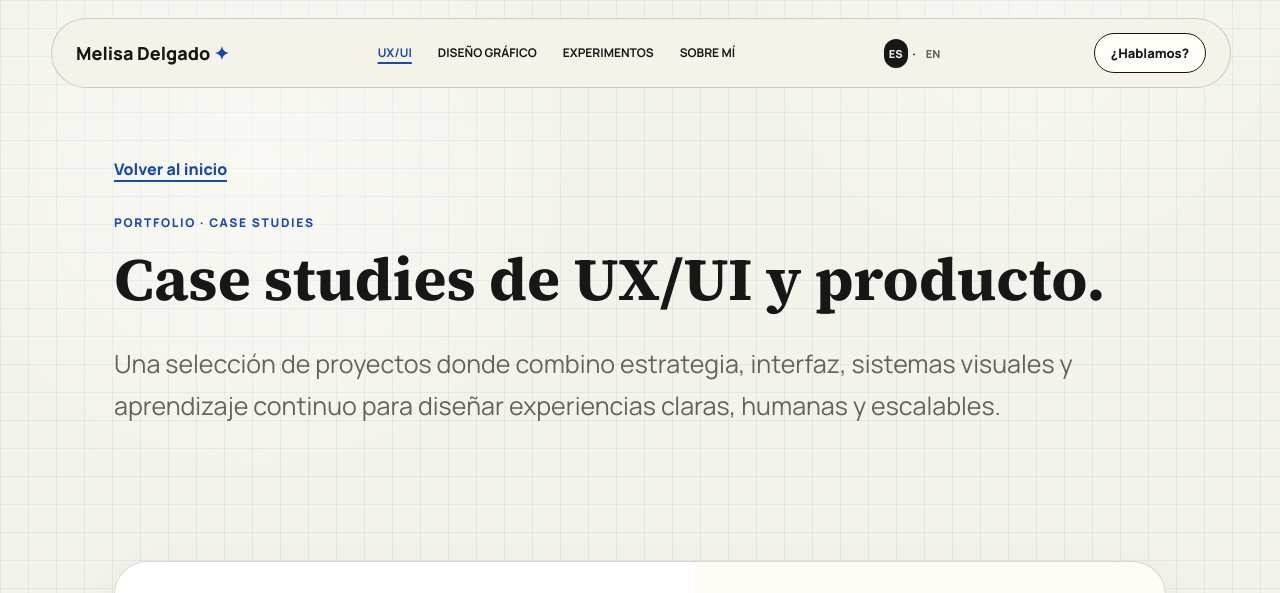
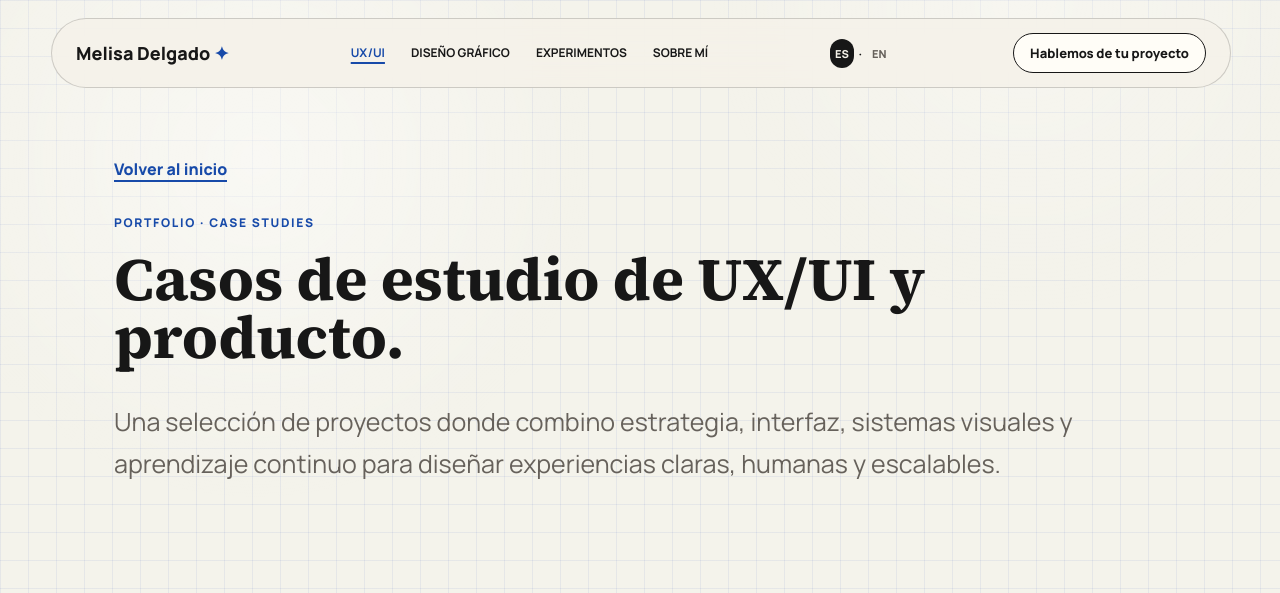
Before and after one commit to melidelgado-ux/melidelgado-portfolio, a plain HTML site: page portfolio.html in a window 1280 px wide. Shown: the top 593 px of the page. Drawn offline with Linux system fonts and the light colour scheme; a web font is replaced by a local one.

Commit message:
Publish portfolio updates

```diff
--- a/portfolio.html
+++ b/portfolio.html
@@ -3,7 +3,7 @@
   <head>
     <meta charset="utf-8" />
     <meta name="viewport" content="width=device-width, initial-scale=1" />
-    <title>Melisa Delgado - Portfolio</title>
+    <title>Proyectos UX/UI · Melisa Delgado</title>
     <link rel="stylesheet" href="styles.css" />
   </head>
   <body>
@@ -20,7 +20,7 @@
         <span aria-hidden="true">·</span>
         <button type="button" data-language="en" aria-pressed="false">EN</button>
       </div>
-      <a class="nav-cta" href="https://www.linkedin.com/in/melisa-lorena-delgado/" target="_blank" rel="noreferrer">¿Hablamos?</a>
+      <a class="nav-cta" href="https://www.linkedin.com/in/melisa-lorena-delgado/" target="_blank" rel="noreferrer">Hablemos de tu proyecto</a>
     </header>
 
     <main class="case-main">
@@ -28,7 +28,7 @@
         <div>
           <a class="back-link" href="index.html#work">Volver al inicio</a>
           <p class="eyebrow">Portfolio · Case studies</p>
-          <h1>Case studies de UX/UI y producto.</h1>
+          <h1>Casos de estudio de UX/UI y producto.</h1>
           <p class="case-summary">
             Una selección de proyectos donde combino estrategia, interfaz, sistemas visuales
             y aprendizaje continuo para diseñar experiencias claras, humanas y escalables.
@@ -37,7 +37,7 @@
       </section>
 
       <section class="section portfolio-directory">
-        <div class="featured-grid" aria-label="Case studies de UX/UI">
+        <div class="featured-grid" aria-label="Casos de estudio de UX/UI">
           <a class="project-card project-card-large interactive-card" href="asesuisa.html" aria-label="Leer caso de Asesuisa">
             <div class="project-media asesuisa project-media-image project-media-logo" data-project="Asesuisa">
               <img src="assets/asesuisa-logo.png" alt="Logotipo de Asesuisa" />
--- a/translations.js
+++ b/translations.js
@@ -6,12 +6,35 @@
     "Sobre mí": "About",
     "Inicio": "Home",
     "¿Hablamos?": "Let's talk",
+    "Hablemos de tu proyecto": "Let's talk about your project",
+    "Melisa Delgado · Diseñadora UX/UI": "Melisa Delgado · UX/UI Designer",
+    "Proyectos UX/UI · Melisa Delgado": "UX/UI Projects · Melisa Delgado",
+    "Portfolio as a Product · Melisa Delgado": "Portfolio as a Product · Melisa Delgado",
+    "Asesuisa · Caso UX/UI · Melisa Delgado": "Asesuisa · UX/UI Case Study · Melisa Delgado",
+    "Alianza Américas · Caso UX/UI · Melisa Delgado": "Alianza Américas · UX/UI Case Study · Melisa Delgado",
+    "Diseño gráfico · Melisa Delgado": "Graphic Design · Melisa Delgado",
+    "Sobre mí · Melisa Delgado": "About · Melisa Delgado",
+    "Sauco · Identidad visual · Melisa Delgado": "Sauco · Visual Identity · Melisa Delgado",
     "Volver al inicio": "Back to home",
     "Volver al portfolio": "Back to UX/UI projects",
     "Volver a portfolio": "Back to UX/UI projects",
     "Volver a trabajos gráficos": "Back to graphic design",
     "Ver portfolio": "View portfolio",
     "Ver más trabajos": "View more work",
+    "Ver proyectos de UX/UI": "View UX/UI projects",
+    "Explorar experimentos": "Explore experiments",
+    "Ver proyectos de diseño gráfico": "View graphic design projects",
+    "Casos de estudio de UX/UI y producto.": "UX/UI and product case studies.",
+    "Casos de estudio de UX/UI": "UX/UI case studies",
+    "Habilidades": "Skills",
+    "Descubrimiento · arquitectura · flujos · wireframes · prototipos": "Discovery · architecture · flows · wireframes · prototypes",
+    "Ver proyectos de UX/UI": "View UX/UI projects",
+    "Explorar experimentos": "Explore experiments",
+    "Ver proyectos de diseño gráfico": "View graphic design projects",
+    "Casos de estudio de UX/UI y producto.": "UX/UI and product case studies.",
+    "Casos de estudio de UX/UI": "UX/UI case studies",
+    "Habilidades": "Skills",
+    "Descubrimiento · arquitectura · flujos · wireframes · prototipos": "Discovery · architecture · flows · wireframes · prototypes",
     "Leer caso": "Read case study",
     "Siguiente caso": "Next case study",
     "Contactarme": "Get in touch",
```
Also changed, not shown: about.html (+2 -2 lines), alianza-americas.html (+2 -2 lines), asesuisa.html (+2 -2 lines), brilla.html (+1 -1 lines), graphic-design.html (+2 -2 lines), index.html (+8 -8 lines), learning.html (+1 -1 lines), luma.html (+1 -1 lines), para-nuestro-canelon.html (+1 -1 lines), portfolio-as-product.html (+2 -2 lines), sauco.html (+2 -2 lines), sublimes-manjares.html (+1 -1 lines).
